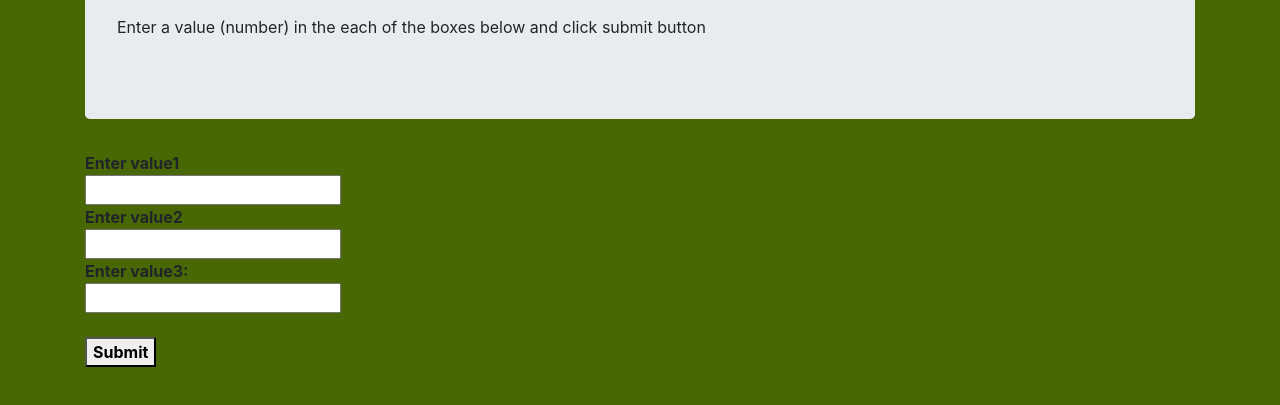
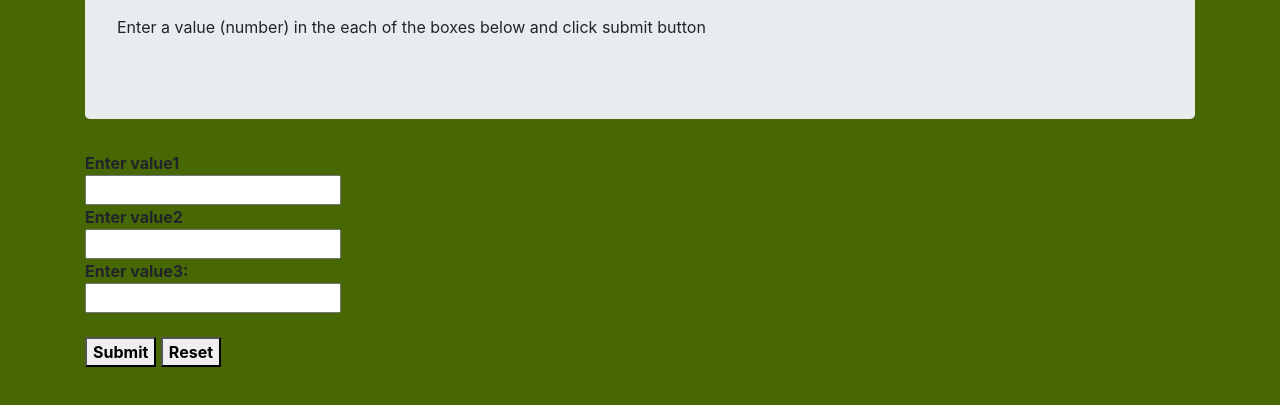
Before and after one commit to Eccie-K/T-TRACKER, a plain HTML site: page index.html in a window 1280 px wide. Shown: the part 145-550 px from the top of the page. Drawn offline with Linux system fonts and the light colour scheme.

Commit message:
added reset button to form

```diff
--- a/index.html
+++ b/index.html
@@ -31,7 +31,7 @@
     <input type="number" name="lastname" value="" id="no3">
     <br>
     <br>
-    <button onclick="myFunction()"><b>Submit</b></button>
+    <button onclick="myFunction()"><b>Submit</b></button> <button onclick="myFunction()"><b>Reset<b></button>
 
 
     </form>
```
